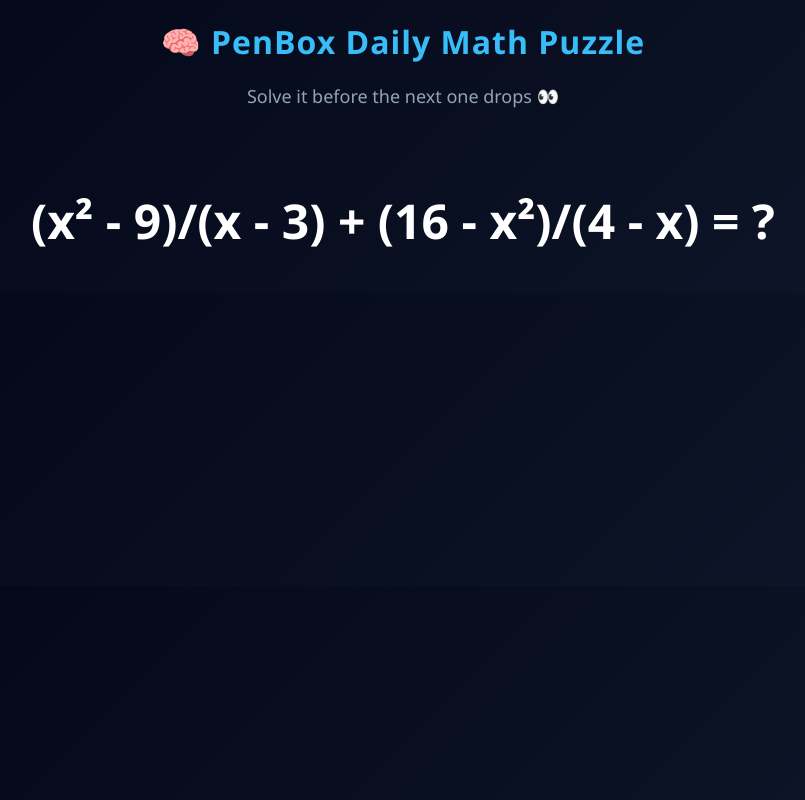
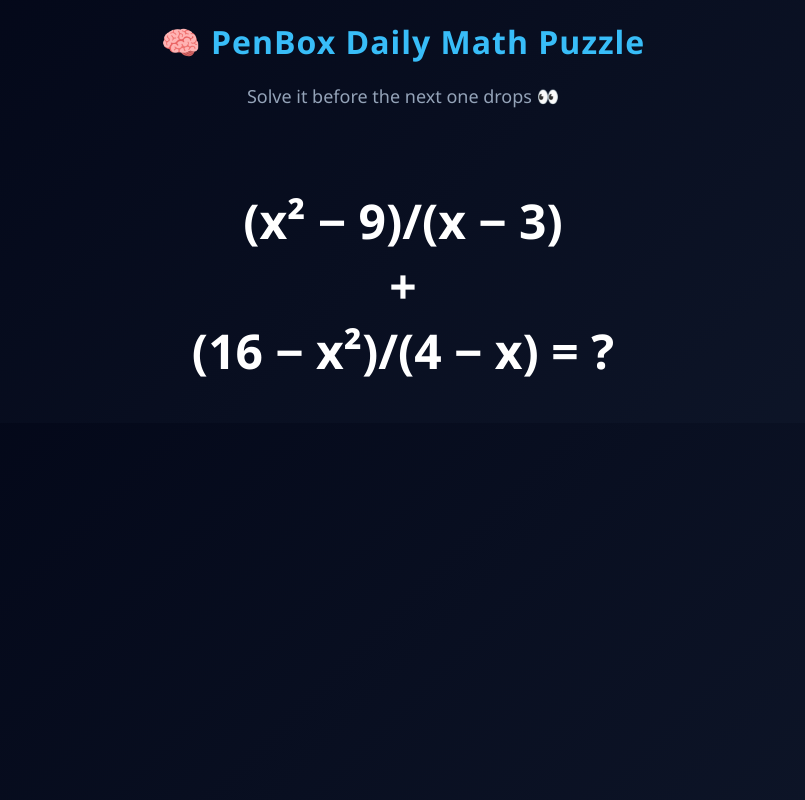
Before and after one commit to meetHeat45/Study-Counter, a plain HTML site: page index.html in a window 1280 px wide. Shown: the whole page, without its empty margins (237-1042 px from the left). Drawn offline with Linux system fonts and the light colour scheme.

Commit message:
Update index.html

```diff
--- a/index.html
+++ b/index.html
@@ -74,7 +74,9 @@ button:hover {
 
     <!-- 🔥 CHANGE THIS DAILY -->
     <div class="puzzle">
-    (x² - 9)/(x - 3) + (16 - x²)/(4 - x) = ?
+    (x² − 9)/(x − 3) <br>
+    + <br>
+    (16 − x²)/(4 − x) = ?
     </div>
 
     <!-- OPTIONAL (KEEP HIDDEN OR DELETE) -->
```
